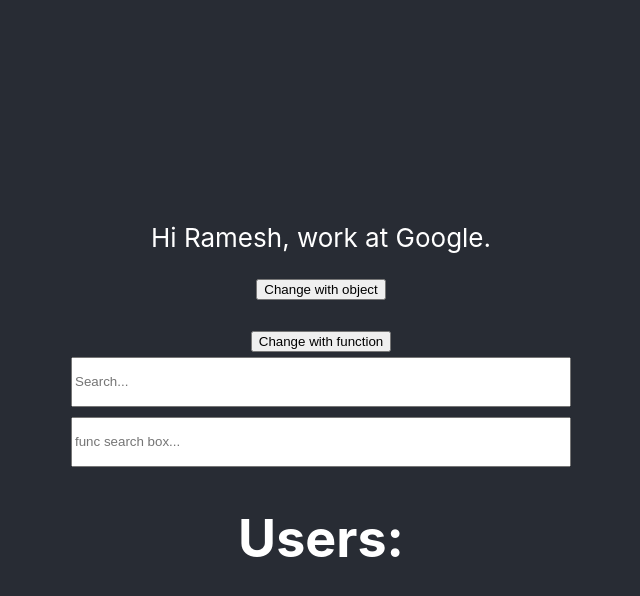
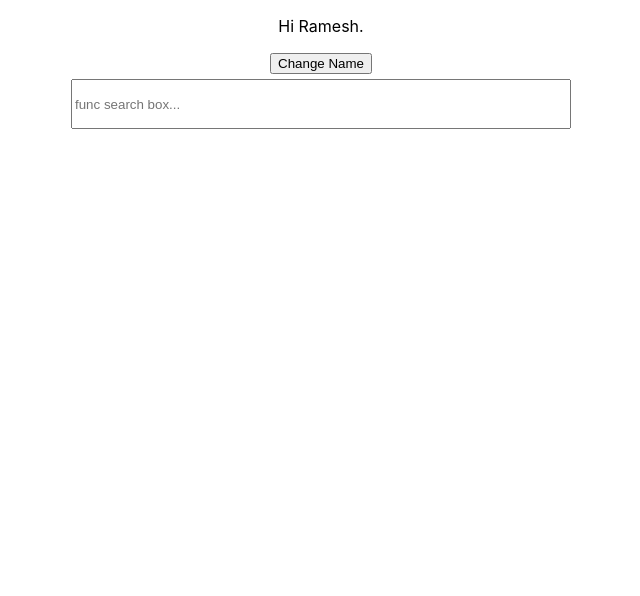
Before and after one commit to Rameshkatiyar/my-react-app, a React (Create React App) app: page /user in a window 1280 px wide. Shown: the top 596 px of the page, without its empty margins (319-959 px from the left). Built offline with nearby package versions, Linux system fonts and the light colour scheme; no server answers.

Commit message:
Used the react router dom.

```diff
--- a/package.json
+++ b/package.json
@@ -8,6 +8,7 @@
     "@testing-library/user-event": "^13.5.0",
     "react": "^18.2.0",
     "react-dom": "^18.2.0",
+    "react-router-dom": "^6.4.1",
     "react-scripts": "5.0.1",
     "web-vitals": "^2.1.4"
   },
--- a/src/App.js
+++ b/src/App.js
@@ -1,45 +1,14 @@
-import { Component } from 'react';
-import './App.css';
-import UserList from './components/user-list/user-list.component'
+import { Routes, Route } from "react-router-dom";
+import UserDetails from "./components/user-details/user-details.component";
+import Home from "./routes/home/home.component";
 
-class App extends Component {
-  constructor() {
-    super();
-
-    this.state = {
-      name: 'Ramesh',
-      company: 'Google'
-    };
-  }
-
-  render(){
-    return (
-      <div className="App">
-        <header className="App-header">
-          <p>
-            Hi {this.state.name}, work at {this.state.company}.
-          </p>
-          <button onClick={() => {
-            this.setState({name: 'Katiyar'})
-          }}>Change with object</button>
-          <br/>
-          <button
-            onClick={() => {
-              this.setState(
-                () => {
-                  return {name: 'RK', company: 'ZM'}
-                },
-                () => {console.log(this.state)} //Callback function
-              );
-            }}
-          >
-            Change with function
-          </button>
-          <UserList/>
-        </header>
-      </div>
-    );
-  }
+const App = () => {
+  return (
+    <Routes>
+      <Route path="/" element={<Home/>}/>
+      <Route path="/user" element={<UserDetails/>}/>
+    </Routes>
+  )
 }
 
 export default App;
--- a/src/components/search-box/func-search-box.component.jsx
+++ b/src/components/search-box/func-search-box.component.jsx
@@ -11,12 +11,16 @@
     }
 
     return (
+        <div>
             <input
             placeholder="func search box..."
             className="search-box"
             type={'search'}
             onChange={onSearchChange}
             />
+            <br/>
+            <h2>{searchValue}</h2>
+        </div>
     )
 }
 
--- /dev/null
+++ b/src/components/user-details/user-details.component.jsx
@@ -0,0 +1,22 @@
+import { useState } from "react";
+import FuncSearchBox from "../search-box/func-search-box.component";
+
+const UserDetails = () => {
+
+    const [name, setName] = useState('Ramesh')
+
+    return (
+        <div className="App">
+            <p>
+                Hi {name}.
+            </p>
+            <button onClick={() => {
+                setName('Katiyar')
+            }}>Change Name</button>
+            <br/>
+            <FuncSearchBox/>
+        </div>
+    );
+}
+
+export default UserDetails;
--- a/src/components/user-list/user-list.component.jsx
+++ b/src/components/user-list/user-list.component.jsx
@@ -1,6 +1,5 @@
 import { Component } from "react";
 import CardList from "../card-list/card-list.component";
-import FuncSearchBox from "../search-box/func-search-box.component";
 import SearchBox from "../search-box/search-box.component";
 
 class UserList extends Component {
@@ -50,7 +49,6 @@
             <div>
                 <SearchBox className='user-search-box' onChangeHandler={onSearchChange}/>
                 <br/>
-                <FuncSearchBox/>
                 <h1>Users:</h1>
                 <CardList cards={searchUsers}/>
             </div>
--- a/src/index.js
+++ b/src/index.js
@@ -1,5 +1,7 @@
 import React from 'react';
 import ReactDOM from 'react-dom/client';
+import { BrowserRouter } from 'react-router-dom';
+
 import './index.css';
 import App from './App';
 import reportWebVitals from './reportWebVitals';
@@ -7,7 +9,9 @@
 const root = ReactDOM.createRoot(document.getElementById('root'));
 root.render(
   <React.StrictMode>
-    <App />
+    <BrowserRouter>
+      <App />
+    </BrowserRouter>
   </React.StrictMode>
 );
 
--- /dev/null
+++ b/src/routes/home/home.component.jsx
@@ -0,0 +1,27 @@
+import { Component } from 'react';
+import '../../App.css';
+import UserDetails from '../../components/user-details/user-details.component';
+import UserList from '../../components/user-list/user-list.component'
+
+class Home extends Component {
+  constructor() {
+    super();
+
+    this.state = {
+      name: 'Ramesh',
+      company: 'Google'
+    };
+  }
+
+  render(){
+    return (
+      <div className="App">
+        <header className="App-header">
+          <UserList/>
+        </header>
+      </div>
+    );
+  }
+}
+
+export default Home;
```
Also changed, not shown: 1 other file (tests, documents, lock files or other folders). Lines whose indentation alone changed are shown as unchanged.
